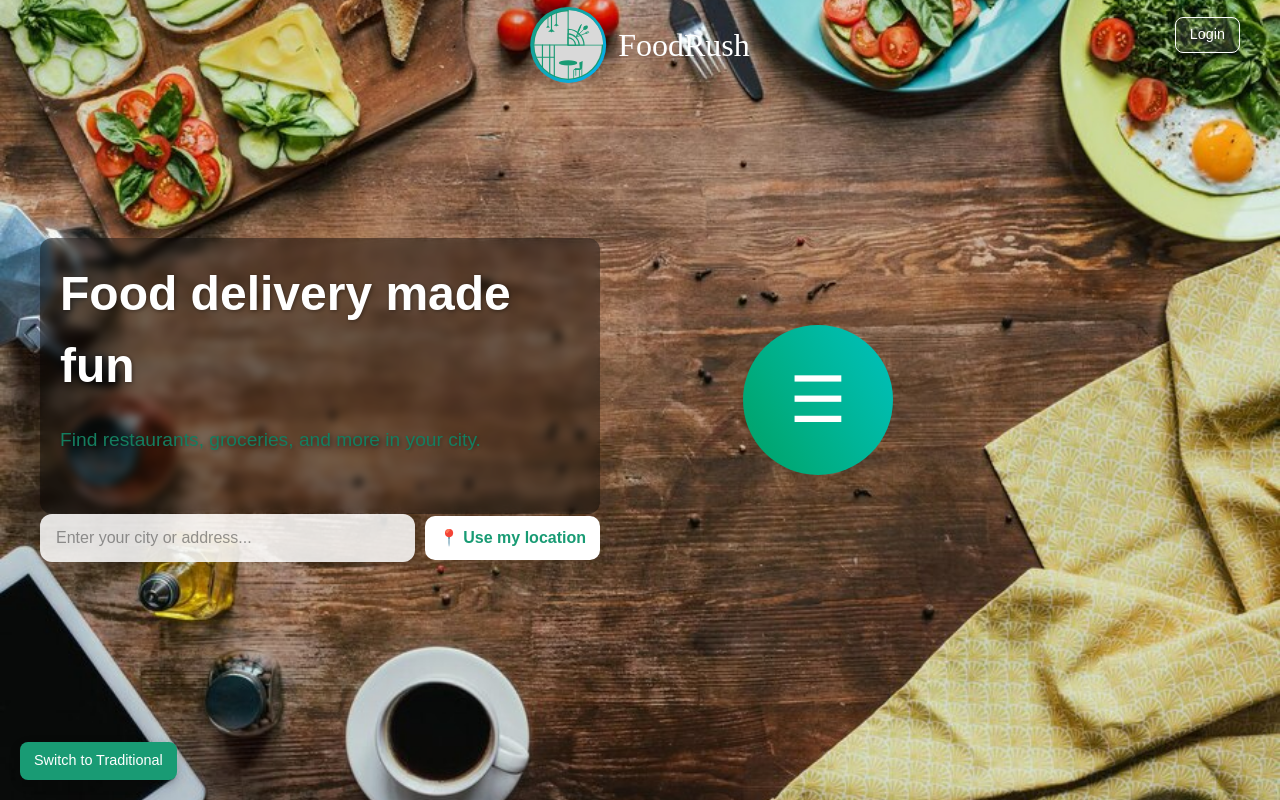
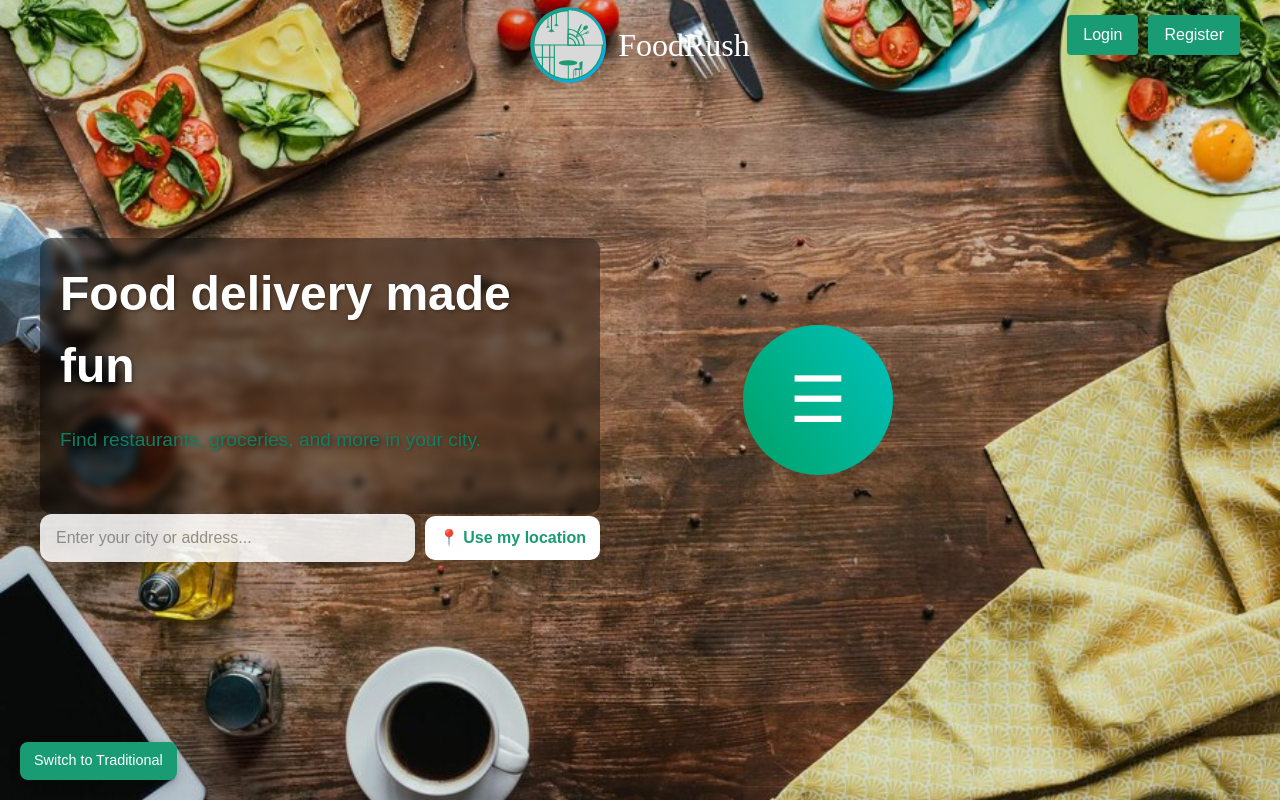
Before and after one commit to SvetlozarzzzKapitanov/FoodRush, a React (Vite) app: page / in a window 1280 px wide. Built offline with nearby package versions, Linux system fonts and the light colour scheme.

Commit message:
Login and registration finish

```diff
--- a/src/App.tsx
+++ b/src/App.tsx
@@ -1,5 +1,8 @@
 import TraditionalLayout from "./layouts/Traditional Layout.tsx";
 import ModernLayout from "./layouts/ModernLayout.tsx";
+import { BrowserRouter as Router, Routes, Route } from "react-router-dom";
+import Login from "./pages/Login.tsx";
+import Register from "./pages/Register.tsx";
 import {useState} from "react";
 import './App.css';
 
@@ -7,6 +10,7 @@ function App() {
     const [useModernLayout, setUseModernLayout] = useState(true);
 
     return (
+        <Router>
             <div>
                 <button
                     className="layout-toggle-btn"
@@ -15,8 +19,13 @@ function App() {
                     {useModernLayout ? 'Switch to Traditional' : 'Switch to Modern'}
                 </button>
 
-            {useModernLayout ? <ModernLayout /> : <TraditionalLayout />}
+                <Routes>
+                    <Route path="/login" element={<Login />} />
+                    <Route path="/register" element={<Register />} />
+                    /*<Route path="*" element={useModernLayout ? <ModernLayout /> : <TraditionalLayout />} />*/
+                </Routes>
             </div>
+        </Router>
     );
 }
 
--- a/src/components/ui/Headers/MHeader.css
+++ b/src/components/ui/Headers/MHeader.css
@@ -67,16 +67,27 @@
 }
 
 .login-button {
-    background-color: rgba(255, 255, 255, 0.1);
+    margin-left: 10px;
+    padding: 8px 16px;
+    background-color: #199b74;
     color: white;
-    border: 1px solid white;
-    border-radius: 8px;
-    padding: 6px 14px;
-    font-size: 0.9rem;
+    border: none;
+    border-radius: 4px;
     cursor: pointer;
-    transition: background-color 0.3s ease;
 }
 
 .login-button:hover {
-    background-color: rgba(255, 255, 255, 0.2);
+    background-color: #157f5f;
 }
+.register-button {
+    margin-left: 10px;
+    padding: 8px 16px;
+    background-color: #199b74;
+    color: white;
+    border: none;
+    border-radius: 4px;
+    cursor: pointer;
+}
+.register-button:hover {
+    background-color: #157f5f;
+}
--- a/src/components/ui/Headers/MHeader.tsx
+++ b/src/components/ui/Headers/MHeader.tsx
@@ -1,5 +1,6 @@
 import React from 'react';
 import './MHeader.css';
+import { Link } from 'react-router-dom';
 
 const ModernHeader: React.FC = () => {
     return (
@@ -54,7 +55,12 @@ const ModernHeader: React.FC = () => {
 
 
             <div className="header-right">
-                <button className="login-button">Login</button>
+                <Link to="/login">
+                    <button className="login-button">Login</button>
+                </Link>
+                <Link to="/register">
+                    <button className="register-button">Register</button>
+                </Link>
             </div>
         </header>
     );
--- a/src/pages/Login.tsx
+++ b/src/pages/Login.tsx
@@ -14,7 +14,7 @@ const Login: React.FC = () => {
     return (
       <div className="bg-container">
         <div className="login-form">
-          <h2>Вход</h2>
+          <h2>Login</h2>
           {successMessage && <p className="success-message">{successMessage}</p>}
           <form onSubmit={handleLogin}>
             <label htmlFor="username">Username</label>
```
Also changed, not shown: public/MainPage.jpg (added). Lines whose indentation alone changed are shown as unchanged.
